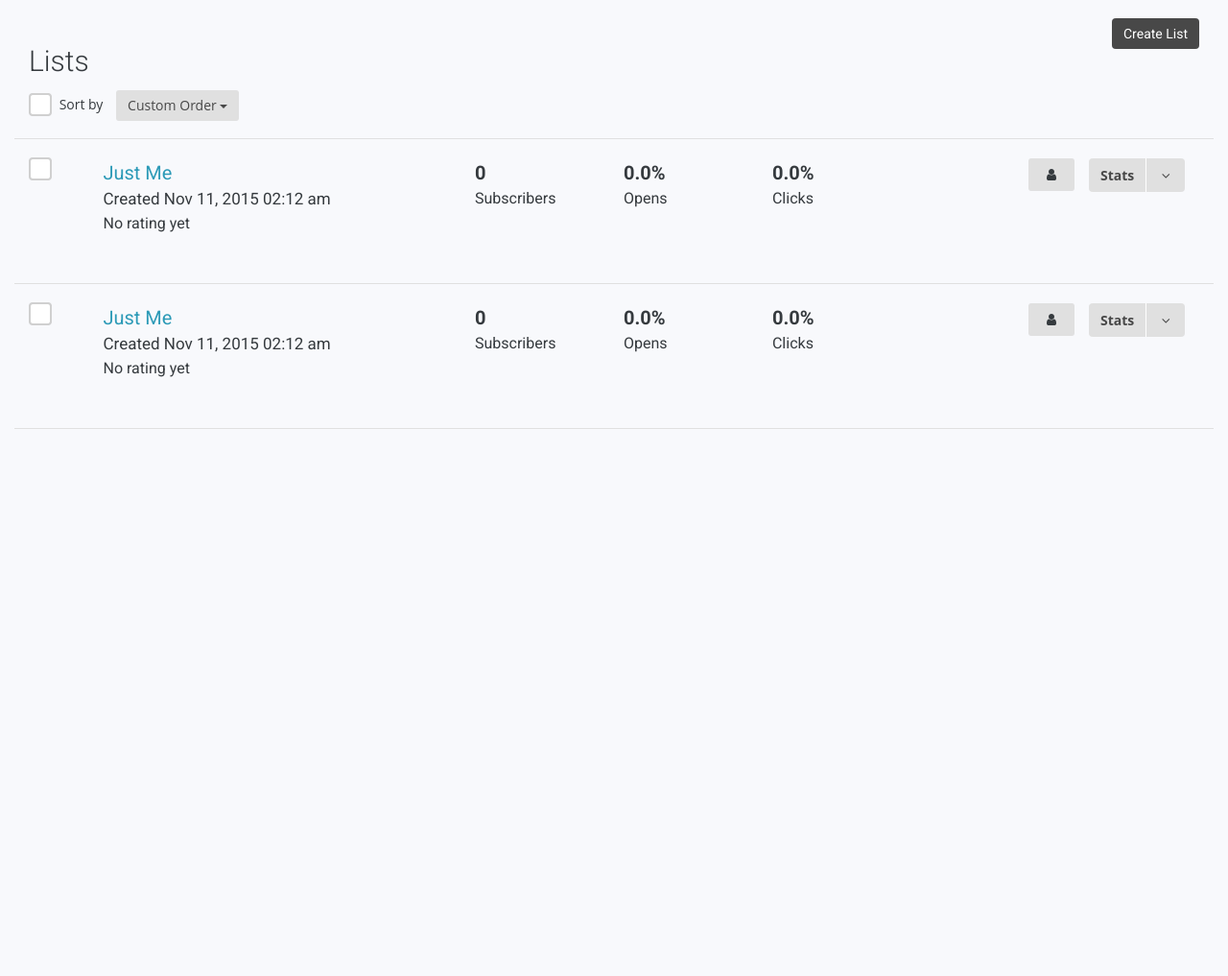
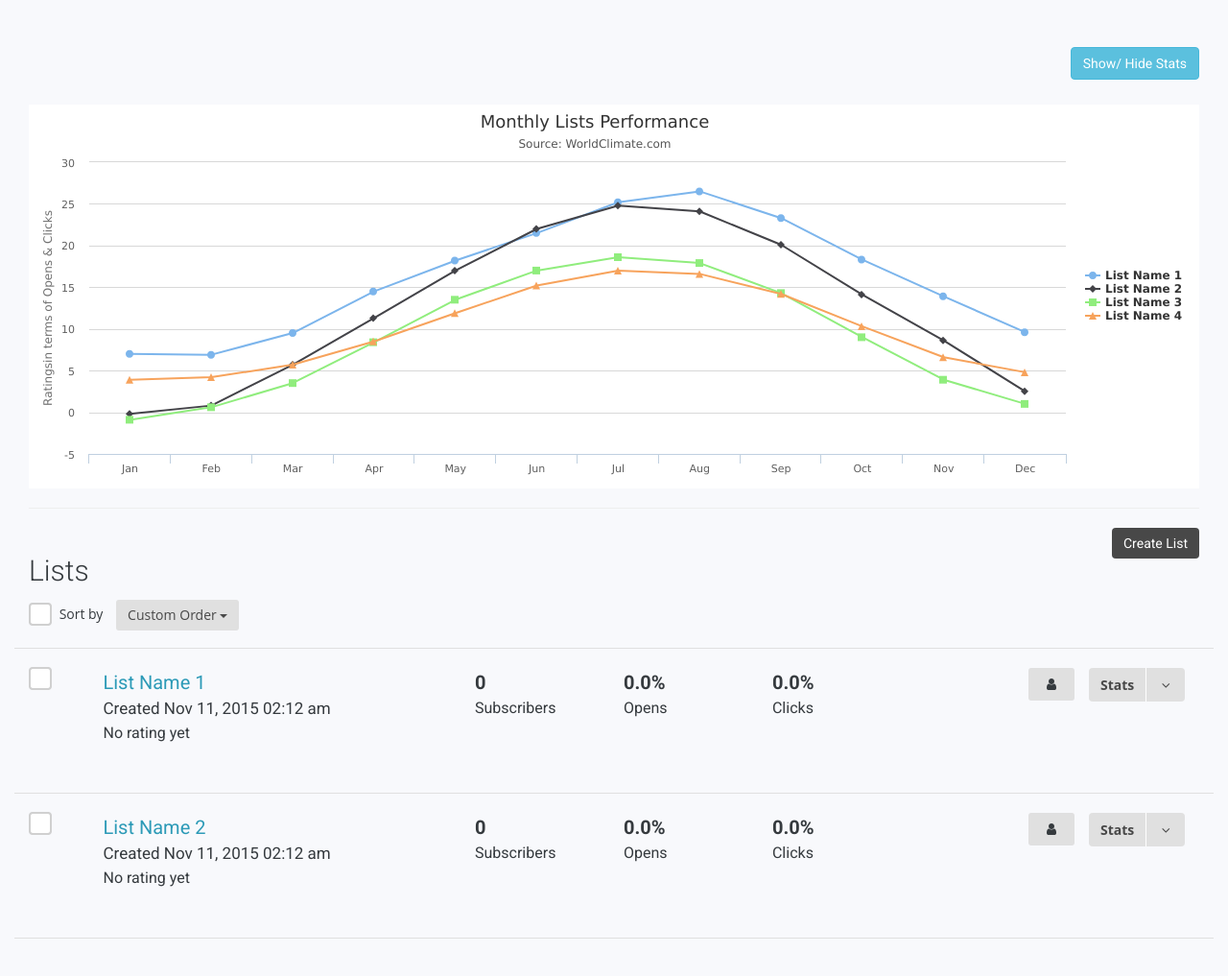
Before and after one commit to ameyagd/dp-2a-54-espmain, a PHP site: page /lists.php in a window 1280 px wide. Shown: the part 61-1078 px from the top of the page at 96% size. Run offline with PHP 8.4, Linux system fonts and the light colour scheme; some libraries are stand-ins or nearby versions.

Commit message:
lists file graph added

```diff
--- a/lists.php
+++ b/lists.php
@@ -4,37 +4,36 @@
     include('includes/header.php');
 ?>
 
-
 <div class="content">
-
    <div class="container listboxcontainer">
-                <!-- <div class="row">
-                    <div class="col-md-12 ">
-                        <div class="alert alert-warning">
-                            <button type="button" aria-hidden="true" class="close">×</button>
-                            <span><b> Warning - </b> This is a regular notification made with ".alert-warning"</span>
+      <div class="row">
+         <div class="col-md-12 col-xs-12">
+            <h2><button type="button" class="btn btn-info pull-right" data-toggle="collapse" data-target="#demo">Show/ Hide Stats</button></h2>
+            <br><br><br>
+            <div id="demo" class="collapse in">
+               <div id="container" style="min-width: 310px; height: 400px; margin: 0 auto"></div>
+               <hr class="listhr">
             </div>
          </div>
-                 </div> -->
+      </div>
       <div class="row">
-                <div class="col-md-8"><h4 class="listtitle">Lists</h4></div>
+         <div class="col-md-8">
+            <h4 class="listtitle">Lists</h4>
+         </div>
          <div  class="col-md-4">
             <div class="pull-right"><a href="newlist.php" class="btn greybtn" id="addlistbtn">Create List</a></div>
          </div>
       </div>
-
       <div class="row lisortrow">
          <div  class="col-md-8  col-xs-12">
             <!-- sort by left -->
             <div>
                <div class="sortbywrap">
-
                   <div class="listcheckall">
                      <input type="checkbox" name="radioList1" id="listcheckall">
                      <label for="listcheckall"><span></span></label>
                   </div>
                   <span class="sortbytxt">Sort by </span>
-
                   <div class="dropdown listsort">
                      <button class="btn btn-default dropdown-toggle" type="button" id="dropdownMenuCamp" data-toggle="dropdown" aria-haspopup="true" aria-expanded="false">
                      Custom Order
@@ -45,21 +44,13 @@
                         <li><a href="#">Date created</a></li>
                      </ul>
                   </div>
-
                </div>
             </div>
             <!-- end sort by left -->
          </div>
-
-
       </div>
-
-
       <div class="row">
-
-
          <div class="clist">
-
             <ul class="listwrapper">
                <li class="clearfix">
                   <div class="listdetailwrap">
@@ -72,9 +63,8 @@
                               </div>
                            </div>
                            <div class="col-md-5 col-xs-5">
-
                               <div class="meta1">
-                                         <p class="li_title"><a href="subscribers.php">Just Me</a></p>
+                                 <p class="li_title"><a href="subscribers.php">List Name 1</a></p>
                                  <p class="date">Created Nov 11, 2015 02:12 am</p>
                                  <p class="li_desc2">No rating yet</p>
                               </div>
@@ -104,7 +94,6 @@
                            <div class="listmetaaction  pull-right">
                               <span class="fa fa-user fa-1x adduser" for="_2" id="adduser"></span>
                               <input id="_2" type="checkbox">
-
                               <div class="btn-group">
                                  <button type="button" class="btn btn-default btn1">Stats</button>
                                  <button type="button" class="btn btn-default dropdown-toggle btn2" data-toggle="dropdown" aria-haspopup="true" aria-expanded="true">
@@ -124,20 +113,15 @@
                            </div>
                         </div>
                      </div>
-
-
                      <div  class="row">
                         <div  class="col-md-1 col-xs-1 hideonmob">&nbsp;</div>
                         <div  class="col-md-8 col-xs-12 ">
-
-
                            <div class="content adduseredit"  id="adduseredit">
                               <div class="header">
                                  <h4 class="title">Add a subscriber</h4>
                               </div>
                               <form>
                                  <div class="row">
-
                                     <div class="col-md-12">
                                        <div class="form-group">
                                           <label for="exampleInputEmail1">Email address</label>
@@ -145,7 +129,6 @@
                                        </div>
                                     </div>
                                  </div>
-
                                  <div class="row">
                                     <div class="col-md-12">
                                        <div class="form-group">
@@ -153,10 +136,8 @@
                                           <input type="text" class="form-control" placeholder="Company" value="Mike">
                                        </div>
                                     </div>
-
                                  </div>
                                  <div class="row">
-
                                     <div class="col-md-12">
                                        <div class="form-group">
                                           <label>Last Name</label>
@@ -164,8 +145,6 @@
                                        </div>
                                     </div>
                                  </div>
-
-
                                  <div class="row">
                                     <div class="col-md-12">
                                        <div class="form-group">
@@ -174,9 +153,7 @@
                                           If this person is already on my list, update their profile.
                                        </div>
                                     </div>
-
                                  </div>
-
                                  <div class="row">
                                     <div class="col-md-12">
                                        <div class="form-group">
@@ -185,9 +162,7 @@
                                           This person gave me permission to email them.
                                        </div>
                                     </div>
-
                                  </div>
-
                                  <div class="row">
                                     <div class="col-md-12">
                                        <div class="alert alert-info alert-with-icon" data-notify="container">
@@ -195,19 +170,12 @@
                                           <span data-notify="message">This is a notification with close button and icon and have many lines. You can see that the icon and the close button are always vertically aligned. This is a beautiful notification. So you don't have to worry about the style.</span>
                                        </div>
                                     </div>
-
                                  </div>
-
-
-
-
                                  <button type="submit" class="btn btn-info greybtn">Update Profile</button>
                                  <a href="javascript:void(0)" class="cancel" id="cancel">Cancel</a>
                                  <div class="clearfix"></div>
                               </form>
                            </div>
-
-
                         </div>
                      </div>
                   </div>
@@ -223,9 +191,8 @@
                               </div>
                            </div>
                            <div class="col-md-5 col-xs-5">
-
                               <div class="meta1">
-                                         <p class="li_title"><a href="subscribers.php">Just Me</a></p>
+                                 <p class="li_title"><a href="subscribers.php">List Name 2</a></p>
                                  <p class="date">Created Nov 11, 2015 02:12 am</p>
                                  <p class="li_desc2">No rating yet</p>
                               </div>
@@ -255,7 +222,6 @@
                            <div class="listmetaaction  pull-right">
                               <span class="fa fa-user fa-1x adduser" for="_2" id="adduser"></span>
                               <input id="_2" type="checkbox">
-
                               <div class="btn-group">
                                  <button type="button" class="btn btn-default btn1">Stats</button>
                                  <button type="button" class="btn btn-default dropdown-toggle btn2" data-toggle="dropdown" aria-haspopup="true" aria-expanded="true">
@@ -275,20 +241,15 @@
                            </div>
                         </div>
                      </div>
-
-
                      <div  class="row">
                         <div  class="col-md-1 col-xs-1 hideonmob">&nbsp;</div>
                         <div  class="col-md-8 col-xs-12 ">
-
-
                            <div class="content adduseredit"  id="adduseredit">
                               <div class="header">
                                  <h4 class="title">Add a subscriber</h4>
                               </div>
                               <form>
                                  <div class="row">
-
                                     <div class="col-md-12">
                                        <div class="form-group">
                                           <label for="exampleInputEmail1">Email address</label>
@@ -296,7 +257,6 @@
                                        </div>
                                     </div>
                                  </div>
-
                                  <div class="row">
                                     <div class="col-md-12">
                                        <div class="form-group">
@@ -304,10 +264,8 @@
                                           <input type="text" class="form-control" placeholder="Company" value="Mike">
                                        </div>
                                     </div>
-
                                  </div>
                                  <div class="row">
-
                                     <div class="col-md-12">
                                        <div class="form-group">
                                           <label>Last Name</label>
@@ -315,8 +273,6 @@
                                        </div>
                                     </div>
                                  </div>
-
-
                                  <div class="row">
                                     <div class="col-md-12">
                                        <div class="form-group">
@@ -325,9 +281,7 @@
                                           If this person is already on my list, update their profile.
                                        </div>
                                     </div>
-
                                  </div>
-
                                  <div class="row">
                                     <div class="col-md-12">
                                        <div class="form-group">
@@ -336,9 +290,7 @@
                                           This person gave me permission to email them.
                                        </div>
                                     </div>
-
                                  </div>
-
                                  <div class="row">
                                     <div class="col-md-12">
                                        <div class="alert alert-info alert-with-icon" data-notify="container">
@@ -348,42 +300,75 @@
                                           </span>
                                        </div>
                                     </div>
-
                                  </div>
-
-
-
-
                                  <button type="submit" class="btn btn-info greybtn">Update Profile</button>
                                  <a href="javascript:void(0)" class="cancel" id="cancel">Cancel</a>
                                  <div class="clearfix"></div>
                               </form>
                            </div>
-
-
                         </div>
                      </div>
                   </div>
                </li>
-
-
-
             </ul>
-
-
          </div>
-
-
+         <!-- clist end -->
       </div>
-
    </div>
-
-
-
 </div>
-
 </div>
 </div>
 
+<?php include('includes/footer.php'); ?>
+<script type="text/javascript">
 
-<?php include('includes/footer.php'); ?>
+
+$(function () {
+    $('#container').highcharts({
+        title: {
+            text: 'Monthly Lists Performance',
+            x: -20 //center
+        },
+        subtitle: {
+            text: 'Source: WorldClimate.com',
+            x: -20
+        },
+        xAxis: {
+            categories: ['Jan', 'Feb', 'Mar', 'Apr', 'May', 'Jun',
+                'Jul', 'Aug', 'Sep', 'Oct', 'Nov', 'Dec']
+        },
+        yAxis: {
+            title: {
+                text: 'Ratingsin terms of Opens & Clicks'
+            },
+            plotLines: [{
+                value: 0,
+                width: 1,
+                color: '#808080'
+            }]
+        },
+        tooltip: {
+            valueSuffix: '°C'
+        },
+        legend: {
+            layout: 'vertical',
+            align: 'right',
+            verticalAlign: 'middle',
+            borderWidth: 0
+        },
+        series: [{
+            name: 'List Name 1',
+            data: [7.0, 6.9, 9.5, 14.5, 18.2, 21.5, 25.2, 26.5, 23.3, 18.3, 13.9, 9.6]
+        }, {
+            name: 'List Name 2',
+            data: [-0.2, 0.8, 5.7, 11.3, 17.0, 22.0, 24.8, 24.1, 20.1, 14.1, 8.6, 2.5]
+        }, {
+            name: 'List Name 3',
+            data: [-0.9, 0.6, 3.5, 8.4, 13.5, 17.0, 18.6, 17.9, 14.3, 9.0, 3.9, 1.0]
+        }, {
+            name: 'List Name 4',
+            data: [3.9, 4.2, 5.7, 8.5, 11.9, 15.2, 17.0, 16.6, 14.2, 10.3, 6.6, 4.8]
+        }]
+    });
+});
+</script>
```
Lines whose indentation alone changed are shown as unchanged.
